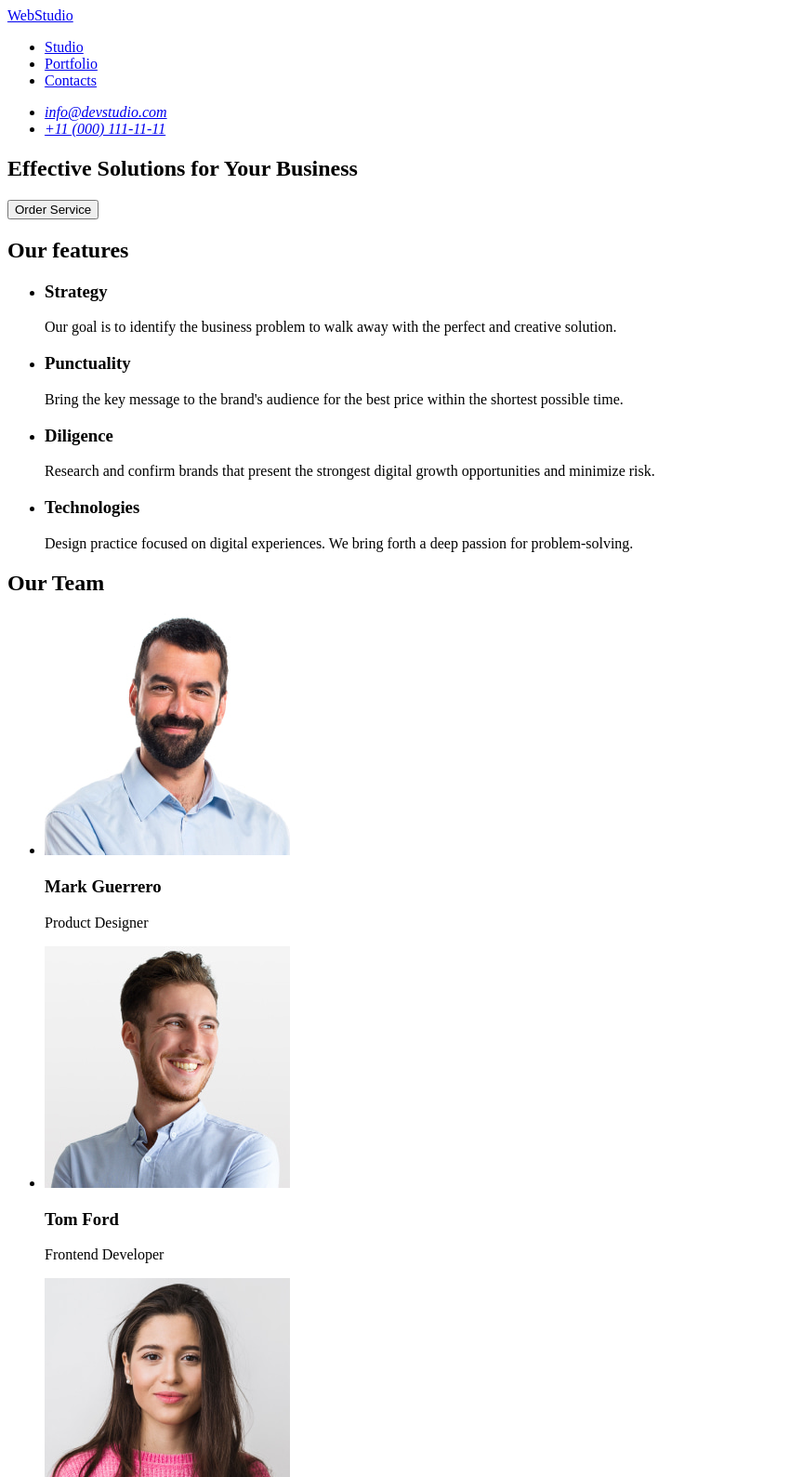
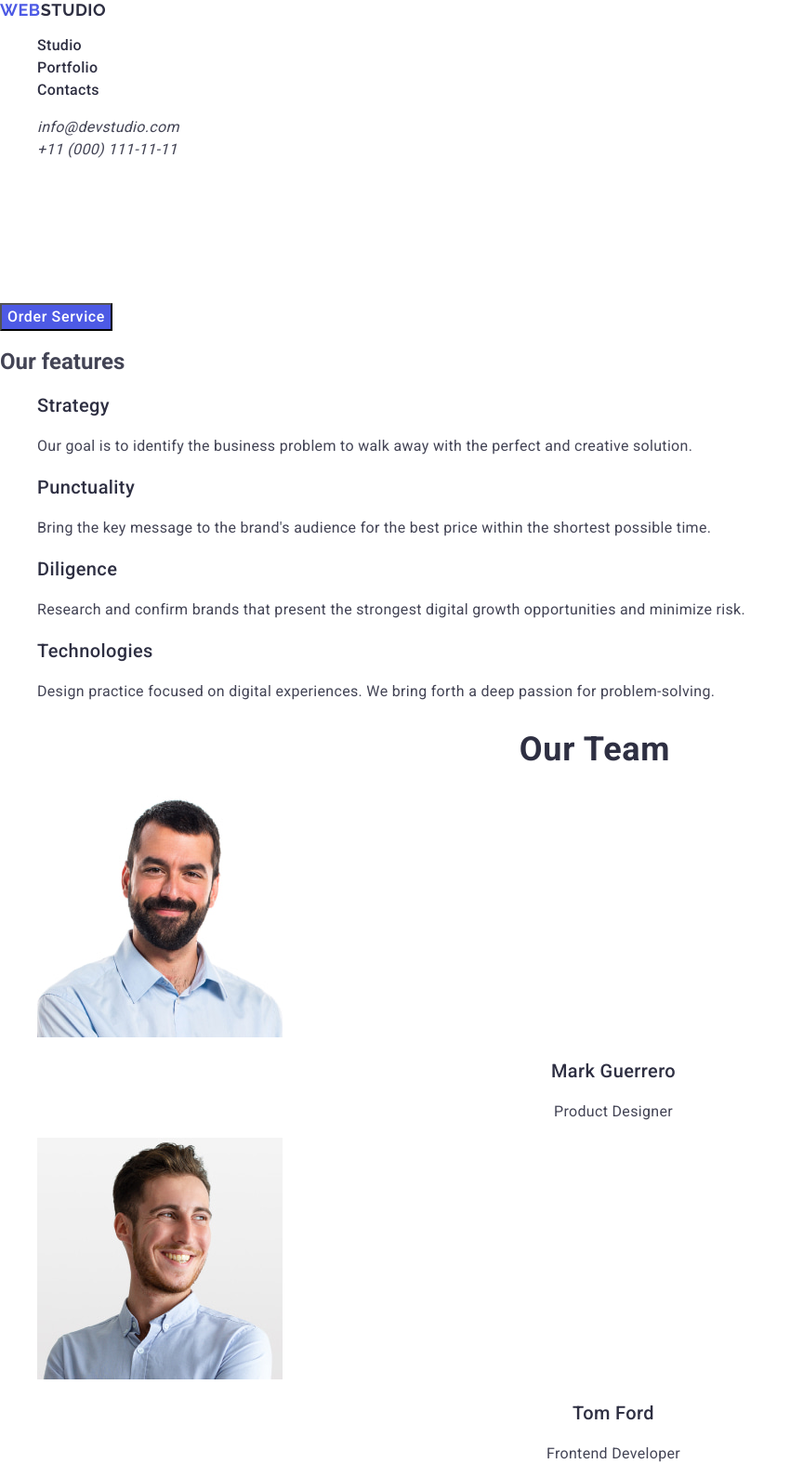
Before and after one commit to olevihon/goit-markup-hw-02, a plain HTML site: page index.html in a window 1280 px wide. Shown: the top 1589 px of the page at 93% size, without its empty margins (0-864 px from the left). Drawn offline with nearby package versions, Linux system fonts and the light colour scheme.

Commit message:
Add portfolio section html + add classes in html + add fonts + add styles

```diff
--- /dev/null
+++ b/css/styles.css
@@ -0,0 +1,149 @@
+/* globs */
+body {
+    font-family: 'Roboto', sans-serif;
+    color: #434455;
+    background-color: #fff;
+}
+
+a {
+    text-decoration: none;
+}
+
+ul,
+ol {
+    list-style: none;
+}
+
+button {
+    cursor: pointer;
+}
+
+/* logo */
+
+.logo {
+    font-family: 'Raleway', sans-serif;
+    font-weight: 700;
+    text-transform: uppercase;
+    font-size: 18px;
+    line-height: calc(21 / 18);
+    letter-spacing: 0.03em;
+    color: #2e2f42;
+}
+
+.logo-text-highlighted {
+    color: #4d5ae5;
+}
+
+/* header */
+
+/* header nav */
+
+.header-nav-link {
+    font-weight: 500;
+    font-size: 16px;
+    line-height: calc(24 / 16);
+    letter-spacing: 0.02em;
+    color: #2e2f42;
+}
+
+.navigation-link:hover,
+.navigation-link:focus {
+    color: #404bbf;
+}
+
+/* header address */
+
+.header-address-link {
+    font-size: 16px;
+    line-height: calc(24 / 16);
+    letter-spacing: 0.02em;
+    color: #434455;
+}
+
+.header-address-link:hover,
+.header-address-link:focus {
+    color: #404bbf;
+}
+
+/* hero */
+
+.hero-title {
+    font-weight: 700;
+    font-size: 56px;
+    line-height: calc(60 / 56);
+    letter-spacing: 0.02em;
+    color: #fff;
+
+    text-align: center;
+}
+
+.hero-btn {
+    font-weight: 500;
+    font-size: 16px;
+    line-height: calc(24 / 16);
+    letter-spacing: 0.04em;
+    color: #fff;
+    background-color: #4d5ae5;
+}
+
+.hero-btn:hover,
+.hero-btn:focus {
+    background-color: #404bbf;
+}
+
+/* team, portfolio title */
+
+.team-title,
+.portfolio-title {
+    font-weight: 700;
+    font-size: 36px;
+    line-height: calc(40 / 36);
+    letter-spacing: 0.02em;
+    color: #2e2f42;
+    text-align: center;
+}
+
+/* features, team, portfolio list title */
+
+.features-list-title,
+.team-list-title,
+.portfolio-list-title {
+    font-weight: 500;
+    font-size: 20px;
+    line-height: calc(24 / 20);
+    letter-spacing: 0.02em;
+    color: #2e2f42;
+}
+
+/* team list title align center  */
+
+.team-list-title {
+    text-align: center;
+}
+
+/* features, team, portfolio list text */
+
+.features-list-text,
+.team-list-text,
+.portfolio-list-text {
+    font-size: 16px;
+    line-height: calc(24 / 16);
+    letter-spacing: 0.02em;
+    color: #434455;
+}
+
+/* team list text align center  */
+
+.team-list-text {
+    text-align: center;
+}
+
+/* footer */
+
+.footer-text {
+    font-size: 16px;
+    line-height: calc(24 / 16);
+    letter-spacing: 0.04em;
+
+    color: #f4f4fd;
+}
--- a/index.html
+++ b/index.html
@@ -4,71 +4,94 @@
         <meta charset="UTF-8" />
         <meta name="viewport" content="width=device-width, initial-scale=1.0" />
         <title>WebStudio</title>
+        <!-- fonts -->
+        <link rel="preconnect" href="https://fonts.googleapis.com" />
+        <link rel="preconnect" href="https://fonts.gstatic.com" crossorigin />
+        <link
+            href="https://fonts.googleapis.com/css2?family=Raleway:wght@700&family=Roboto:wght@400;500;700&display=swap"
+            rel="stylesheet"
+        />
+        <!-- normilize -->
+        <link
+            rel="stylesheet"
+            href="https://cdn.jsdelivr.net/npm/modern-normalize@2.0.0/modern-normalize.min.css"
+        />
+        <!-- styles -->
+        <link rel="stylesheet" href="./css/styles.css" />
     </head>
     <body>
-        <header>
-            <nav>
-                <a href="./index.html">WebStudio</a>
-                <ul>
-                    <li>
-                        <a href="#">Studio</a>
+        <header class="header">
+            <nav class="header-nav">
+                <a class="header-logo logo" href="./index.html">
+                    <span class="logo-text-highlighted">Web</span>Studio
+                </a>
+                <ul class="header-nav-list">
+                    <li class="header-nav-item">
+                        <a class="header-nav-link" href="#">Studio</a>
                     </li>
-                    <li>
-                        <a href="#">Portfolio</a>
+                    <li class="header-nav-item">
+                        <a class="header-nav-link" href="#">Portfolio</a>
                     </li>
-                    <li>
-                        <a href="#">Contacts</a>
+                    <li class="header-nav-item">
+                        <a class="header-nav-link" href="#">Contacts</a>
                     </li>
                 </ul>
             </nav>
-            <address>
-                <ul>
-                    <li>
-                        <a href="mailto:info@devstudio.com">
+            <address class="header-address">
+                <ul class="header-address-list">
+                    <li class="header-address-list-item">
+                        <a
+                            class="header-address-link"
+                            href="mailto:info@devstudio.com"
+                        >
                             info@devstudio.com
                         </a>
                     </li>
-                    <li>
-                        <a href="tel:+110001111111"> +11 (000) 111-11-11 </a>
+                    <li class="header-address-list-item">
+                        <a class="header-address-link" href="tel:+110001111111">
+                            +11 (000) 111-11-11
+                        </a>
                     </li>
                 </ul>
             </address>
         </header>
 
         <main>
-            <section>
-                <h1>Effective Solutions for Your Business</h1>
-                <button type="button">Order Service</button>
+            <section class="hero">
+                <h1 class="hero-title">
+                    Effective Solutions for Your Business
+                </h1>
+                <button class="hero-btn" type="button">Order Service</button>
             </section>
 
-            <section>
-                <h2>Our features</h2>
-                <ul>
-                    <li>
-                        <h3>Strategy</h3>
-                        <p>
+            <section class="features">
+                <h2 class="features-title">Our features</h2>
+                <ul class="features-list">
+                    <li class="features-list-item">
+                        <h3 class="features-list-title">Strategy</h3>
+                        <p class="features-list-text">
                             Our goal is to identify the business problem to walk
                             away with the perfect and creative solution.
                         </p>
                     </li>
-                    <li>
-                        <h3>Punctuality</h3>
-                        <p>
+                    <li class="features-list-item">
+                        <h3 class="features-list-title">Punctuality</h3>
+                        <p class="features-list-text">
                             Bring the key message to the brand's audience for
                             the best price within the shortest possible time.
                         </p>
                     </li>
-                    <li>
-                        <h3>Diligence</h3>
-                        <p>
+                    <li class="features-list-item">
+                        <h3 class="features-list-title">Diligence</h3>
+                        <p class="features-list-text">
                             Research and confirm brands that present the
                             strongest digital growth opportunities and minimize
                             risk.
                         </p>
                     </li>
-                    <li>
-                        <h3>Technologies</h3>
-                        <p>
+                    <li class="features-list-item">
+                        <h3 class="features-list-title">Technologies</h3>
+                        <p class="features-list-text">
                             Design practice focused on digital experiences. We
                             bring forth a deep passion for problem-solving.
                         </p>
@@ -76,53 +99,127 @@
                 </ul>
             </section>
 
-            <section>
-                <h2>Our Team</h2>
+            <section class="team">
+                <h2 class="team-title">Our Team</h2>
 
-                <ul>
-                    <li>
+                <ul class="team-list">
+                    <li class="team-list-item">
                         <img
+                            class="team-list-img"
                             src="./images/mark-guerrero.jpg"
                             alt="Mark Guerrero"
                             width="264"
                         />
-                        <h3>Mark Guerrero</h3>
-                        <p>Product Designer</p>
+                        <h3 class="team-list-title">Mark Guerrero</h3>
+                        <p class="team-list-text">Product Designer</p>
                     </li>
-                    <li>
+                    <li class="team-list-item">
                         <img
+                            class="team-list-img"
                             src="./images/tom-ford.jpg"
                             alt="Tom Ford"
                             width="264"
                         />
-                        <h3>Tom Ford</h3>
-                        <p>Frontend Developer</p>
+                        <h3 class="team-list-title">Tom Ford</h3>
+                        <p class="team-list-text">Frontend Developer</p>
                     </li>
-                    <li>
+                    <li class="team-list-item">
                         <img
+                            class="team-list-img"
                             src="./images/camila-garcia.jpg"
                             alt="Camila Garcia"
                             width="264"
                         />
-                        <h3>Camila Garcia</h3>
-                        <p>Marketing</p>
+                        <h3 class="team-list-title">Camila Garcia</h3>
+                        <p class="team-list-text">Marketing</p>
                     </li>
-                    <li>
+                    <li class="team-list-item">
                         <img
+                            class="team-list-img"
                             src="./images/daniel-wilson.jpg"
                             alt="Daniel Wilson"
                             width="264"
                         />
-                        <h3>Daniel Wilson</h3>
-                        <p>UI Designer</p>
+                        <h3 class="team-list-title">Daniel Wilson</h3>
+                        <p class="team-list-text">UI Designer</p>
+                    </li>
+                </ul>
+            </section>
+
+            <section class="portfolio">
+                <h2 class="portfolio-title">Our Portfolio</h2>
+                <ul class="portfolio-list">
+                    <li class="portfolio-list-item">
+                        <img
+                            class="portfolio-list-img"
+                            src="./images/banking-app.jpg"
+                            alt="Banking App"
+                            width="360"
+                        />
+                        <h3 class="portfolio-list-title">Banking App</h3>
+                        <p>App</p>
+                    </li>
+                    <li class="portfolio-list-item">
+                        <img
+                            class="portfolio-list-img"
+                            src="./images/cashless-payment.jpg"
+                            alt="Cashless Payment"
+                            width="360"
+                        />
+                        <h3 class="portfolio-list-title">Cashless Payment</h3>
+                        <p>Marketing</p>
+                    </li>
+                    <li class="portfolio-list-item">
+                        <img
+                            class="portfolio-list-img"
+                            src="./images/meditation-app.jpg"
+                            alt="Meditation App"
+                            width="360"
+                        />
+                        <h3 class="portfolio-list-title">Meditation App</h3>
+                        <p>App</p>
+                    </li>
+                    <li class="portfolio-list-item">
+                        <img
+                            class="portfolio-list-img"
+                            src="./images/taxi-service.jpg"
+                            alt="Taxi Service"
+                            width="360"
+                        />
+                        <h3 class="portfolio-list-title">Taxi Service</h3>
+                        <p>Marketing</p>
+                    </li>
+                    <li class="portfolio-list-item">
+                        <img
+                            class="portfolio-list-img"
+                            src="./images/screen-illustrations.jpg"
+                            alt="Screen Illustrations"
+                            width="360"
+                        />
+                        <h3 class="portfolio-list-title"
+                            >Screen Illustrations</h3
+                        >
+                        <p>Design</p>
+                    </li>
+                    <li class="portfolio-list-item">
+                        <img
+                            class="portfolio-list-img"
+                            src="./images/online-courses.jpg"
+                            alt="Online Courses"
+                            width="360"
+                        />
+                        <h3 class="portfolio-list-title">Online Courses</h3>
+                        <p>Marketing</p>
                     </li>
                 </ul>
             </section>
         </main>
 
-        <footer>
-            <a href="./index.html">WebStudio</a>
-            <p>
+        <footer class="footer">
+            <a class="footer-logo logo" href="./index.html">
+                <span class="logo-text-highlighted">Web</span>Studio
+            </a>
+            <p class="footer-text">
                 Increase the flow of customers and sales for your business with
                 digital marketing & growth solutions.
             </p>
```
Also changed, not shown: images/banking-app.jpg (added), images/cashless-payment.jpg (added), images/meditation-app.jpg (added), images/online-courses.jpg (added), images/screen-illustrations.jpg (added), images/taxi-service.jpg (added).
